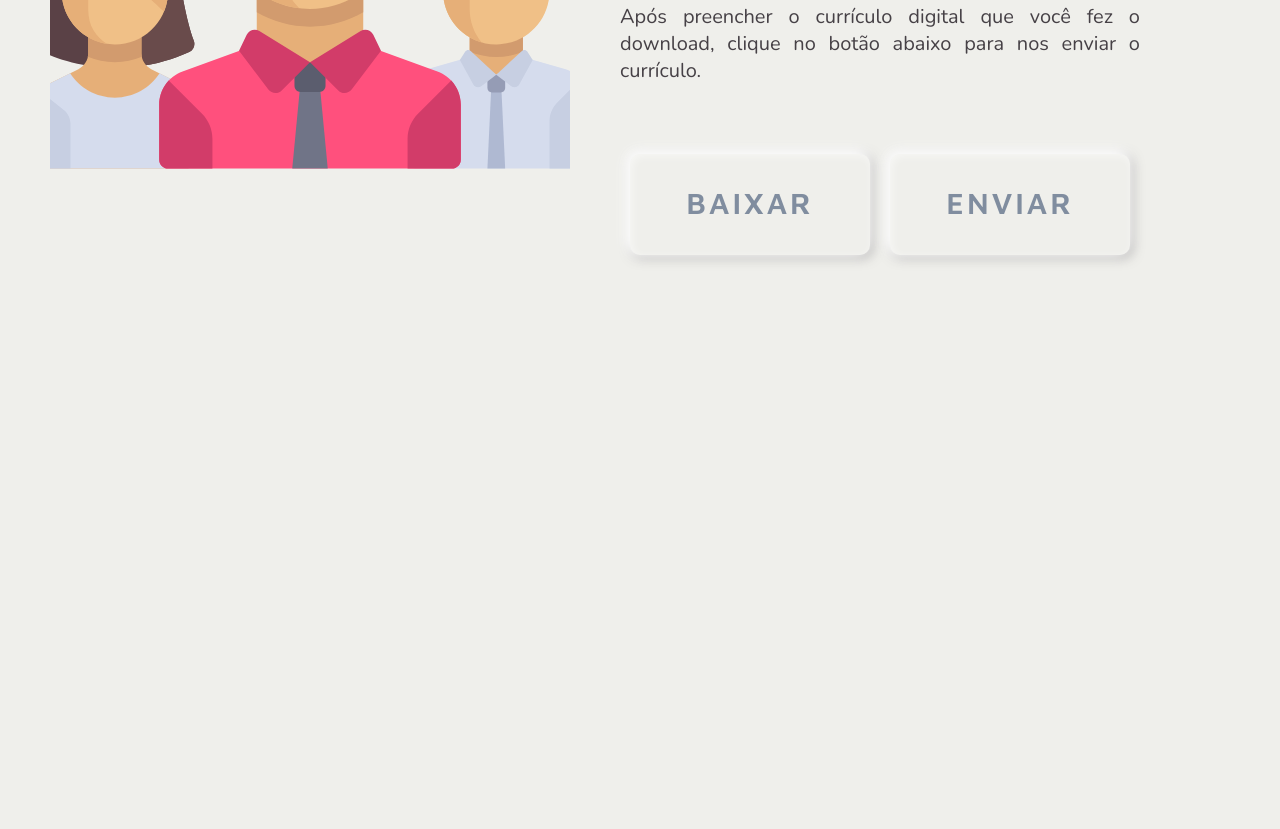
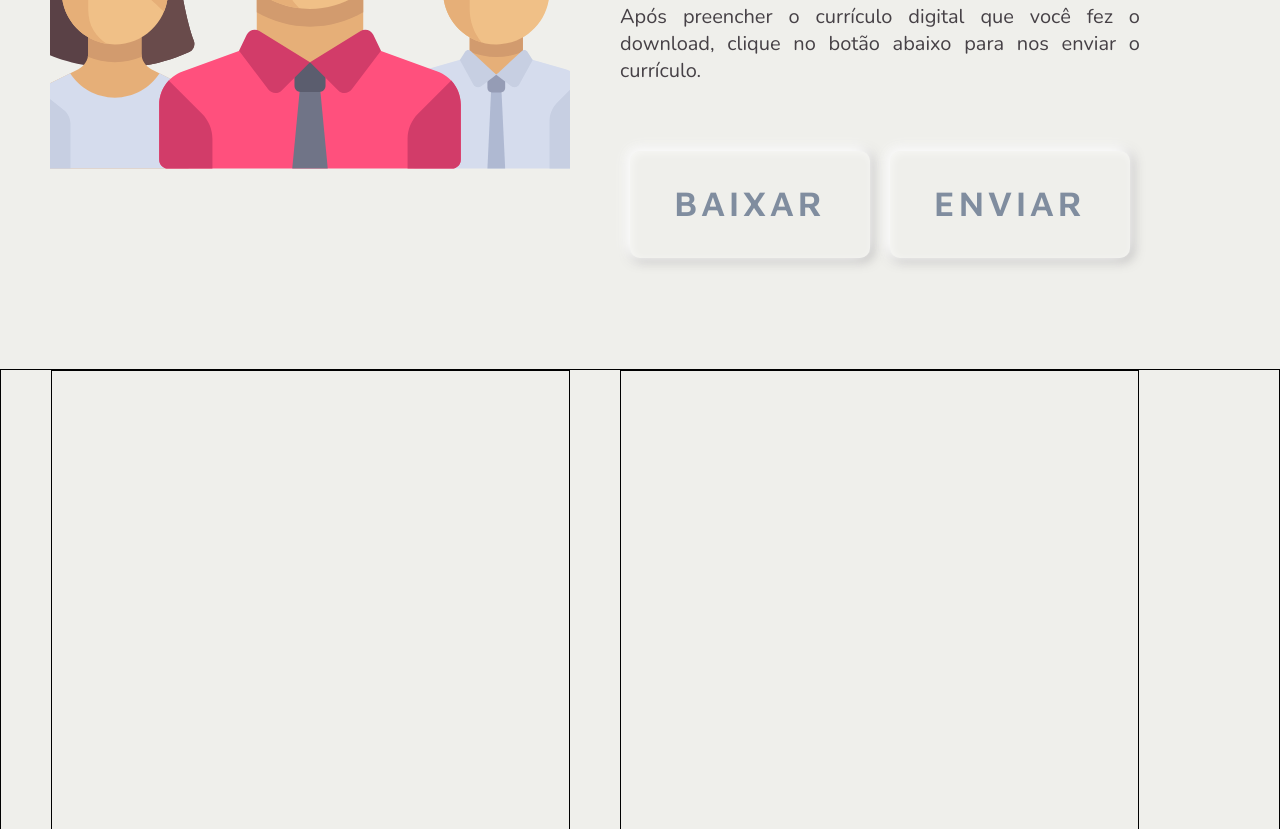
Before and after one commit to alissonpratesperes/jpgobbi, a plain HTML site: page index.html in a window 1280 px wide. Shown: the part 2831-3660 px from the top of the page. Before the commit the page ends 3200 px from the top, so only its background shows below. Drawn offline with nearby package versions, Linux system fonts and the light colour scheme.

Commit message:
Implementação da última Section - Contact.
Implementada estruturalmente a última Section - Contact e já configurado os alinhamentos Flexbox;
Implementada a Section adicional Footer para os Direitos e informações adicionais. Já configurado o Background que nem na Section - Header.

```diff
--- a/css/styles.css
+++ b/css/styles.css
@@ -789,6 +789,8 @@ section#team div.team-right-col div.team_buttons {
 
 	align-items: center;
 
+	flex-wrap: wrap;
+
 }
 
 section#team div.team-right-col div.team_buttons a.vitae_link {
@@ -799,9 +801,9 @@ section#team div.team-right-col div.team_buttons a.vitae_link {
 
 	padding: 30px;
 
-	font-size: 30px;
+	font-size: 35px;
 
-	letter-spacing: 3px;
+	letter-spacing: 4px;
 
 	text-decoration: none;
 
@@ -816,6 +818,10 @@ section#team div.team-right-col div.team_buttons a.vitae_link {
 				inset 2px 2px 8px rgba(255, 255, 255, 0.5),
 
 				2px 2px 12px rgba(70, 65, 70, 0.5);
+
+	margin-top: 20px;
+
+	margin-bottom: 20px;
 
 }
 
@@ -859,9 +865,9 @@ section#team div.team-right-col div.team_buttons a.contact_send {
 
 	padding: 30px;
 
-	font-size: 30px;
+	font-size: 35px;
 
-	letter-spacing: 3px;
+	letter-spacing: 4px;
 
 	text-decoration: none;
 
@@ -876,6 +882,10 @@ section#team div.team-right-col div.team_buttons a.contact_send {
 				inset 2px 2px 8px rgba(255, 255, 255, 0.5),
 
 				2px 2px 12px rgba(70, 65, 70, 0.5);
+
+	margin-top: 20px;
+
+	margin-bottom: 20px;
 
 }
 
@@ -908,6 +918,54 @@ section#team div.team-right-col div.team_buttons a.contact_send span#contact_sen
 	font-weight: 600;
 
 	color: rgba(53, 75, 108, .6);
+
+}
+
+section#contact {
+
+	height: 100vh;
+
+	border: 1px solid black;
+
+	display: flex;
+
+}
+
+section#contact div.contact-left-col {
+
+	flex-basis: 50%;
+
+	margin-left: 50px;
+
+	border: 1px solid black;
+
+}
+
+section#contact div.contact-right-col {
+
+	flex-basis: 50%;
+
+	margin-right: 140px;
+
+	margin-left: 50px;
+
+	border: 1px solid black;
+
+}
+
+section#footer {
+
+	height: 49vh;
+
+	border: 1px solid red;
+
+	background-image: url('../vectors/wave_footer.svg');
+
+	background-repeat: no-repeat;
+
+	background-size: contain;
+
+	background-position: bottom;
 
 }
 
--- a/index.html
+++ b/index.html
@@ -262,6 +262,18 @@
 
 						</section>
 
+							<section id="contact">
+
+								<div class="contact-left-col"> </div>
+
+								<div class="contact-right-col"> </div>
+
+							</section>
+
+								<section id="footer">
+
+								</section>
+
 									<nav id="sideNav">
 
 										<ul>
```
Lines whose indentation alone changed are shown as unchanged.
